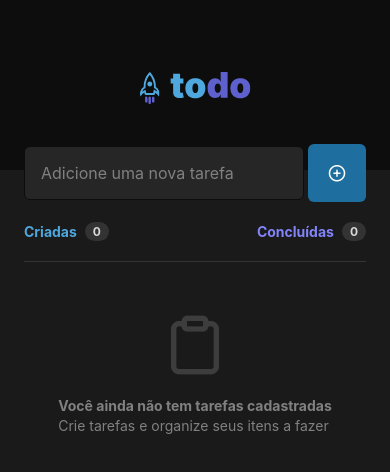
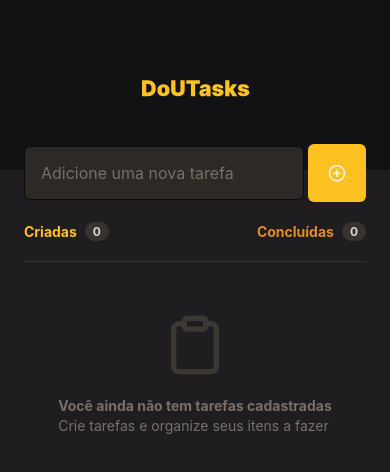
Before and after one commit to Poveii/doUTasks-app, a React Native app: screen / in a window 390 px wide. Shown: the top 472 px of the page. Built offline with nearby package versions, Linux system fonts and the light colour scheme.

Commit message:
feat: Redesign App theme

```diff
--- a/src/components/TaskList/index.tsx
+++ b/src/components/TaskList/index.tsx
@@ -26,13 +26,13 @@ export function TaskList({
       <View style={styles.tasksContainer}>
         <View style={styles.infoContainer}>
           <View style={styles.infoBox}>
-            <Text style={[styles.infoText, { color: "#4EA8DE" }]}>
+            <Text style={[styles.infoText, { color: "#FDC221" }]}>
               Criadas
             </Text>
             <Text style={styles.infoNumber}>{tasksCreated}</Text>
           </View>
           <View style={styles.infoBox}>
-            <Text style={[styles.infoText, { color: "#8284FA" }]}>
+            <Text style={[styles.infoText, { color: "#E28B28" }]}>
               Concluídas
             </Text>
             <Text style={styles.infoNumber}>{tasksCompleted}</Text>
@@ -54,13 +54,13 @@ export function TaskList({
                     <Icon
                       name="check-circle"
                       size={20}
-                      color="#4EA8DE"
+                      color="#E28B28"
                     />
                   ) : (
                     <Icon
                       name="circle"
                       size={20}
-                      color="#4EA8DE"
+                      color="#FDC221"
                     />
                   )}
                 </TouchableOpacity>
@@ -76,7 +76,7 @@ export function TaskList({
                   <Icon
                     name="trash-2"
                     size={18}
-                    color="#808080"
+                    color="#787068"
                   />
                 </TouchableOpacity>
               </View>
@@ -87,7 +87,7 @@ export function TaskList({
               <Icon
                 name="clipboard"
                 size={64}
-                color="#3D3D3D"
+                color="#3C3834"
               />
               <View>
                 <Text style={[styles.emptyTasksListText, { fontWeight: "bold" }]}>
--- a/src/components/TaskList/styles.ts
+++ b/src/components/TaskList/styles.ts
@@ -4,7 +4,7 @@ export const styles = StyleSheet.create({
   tasksParent: {
     flex: 1,
     width: "100%",
-    backgroundColor: "#1A1A1A",
+    backgroundColor: "#1F1D20",
     marginTop: -32,
     paddingHorizontal: 24,
     zIndex: -1,
@@ -29,7 +29,7 @@ export const styles = StyleSheet.create({
     paddingVertical: 2,
     fontWeight: "bold",
     fontSize: 12,
-    backgroundColor: "#333333",
+    backgroundColor: "#38332E",
     color: "#D9D9D9",
     borderRadius: 9999,
   },
@@ -47,7 +47,7 @@ export const styles = StyleSheet.create({
   emptyTasksListText: {
     fontSize: 14,
     lineHeight: 20,
-    color: "#808080",
+    color: "#787068",
   },
   tasksList: {
     gap: 8,
@@ -58,21 +58,21 @@ export const styles = StyleSheet.create({
     flexDirection: "row",
     alignItems: "center",
     gap: 8,
-    backgroundColor: "#262626",
+    backgroundColor: "#2C2926",
     padding: 12,
     marginBottom: 8,
     borderWidth: 1,
-    borderColor: "#333333",
+    borderColor: "#38332E",
     borderRadius: 8,
   },
   taskText: {
     flex: 1,
     fontSize: 14,
     lineHeight: 20,
-    color: "#F2F2F2",
+    color: "#F5F5F5",
   },
   completedTaskText: {
     textDecorationLine: "line-through",
-    color: "#808080",
+    color: "#787068",
   },
 })
--- a/src/screens/Home/index.tsx
+++ b/src/screens/Home/index.tsx
@@ -86,12 +86,12 @@ export function Home() {
             styles.formInput,
             {
               borderColor: focusInput ?
-                "#5E60CE" :
-                "#0D0D0D"
+                "#FDC221" :
+                "#0B0A09"
             },
           ]}
           placeholder="Adicione uma nova tarefa"
-          placeholderTextColor="#808080"
+          placeholderTextColor="#787068"
           onFocus={() => setFocusInput(true)}
           onChangeText={(text) => setTextInput(text)}
           value={textInput}
@@ -104,7 +104,7 @@ export function Home() {
           <Icon
             name="plus-circle"
             size={18}
-            color="#FFFFFF"
+            color="#F5F5F5"
           />
         </TouchableOpacity>
       </View>
--- a/src/screens/Home/styles.ts
+++ b/src/screens/Home/styles.ts
@@ -5,7 +5,7 @@ export const styles = StyleSheet.create({
     flex: 1,
     alignItems: "center",
     justifyContent: "center",
-    backgroundColor: "#0D0D0D",
+    backgroundColor: "#121113",
     paddingTop: 72,
   },
   formContainer: {
@@ -18,8 +18,8 @@ export const styles = StyleSheet.create({
     marginHorizontal: 24,
   },
   formInput: {
-    backgroundColor: "#262626",
-    color: "#F2F2F2",
+    backgroundColor: "#2C2926",
+    color: "#F5F5F5",
     padding: 16,
     paddingRight: 0,
     fontSize: 16,
@@ -33,7 +33,7 @@ export const styles = StyleSheet.create({
     padding: 18,
     alignItems: "center",
     justifyContent: "center",
-    backgroundColor: "#1E6F9F",
+    backgroundColor: "#FDC221",
     borderRadius: 6,
   },
 })
```
Also changed, not shown: src/components/Logo.tsx (+5 -33 lines).
